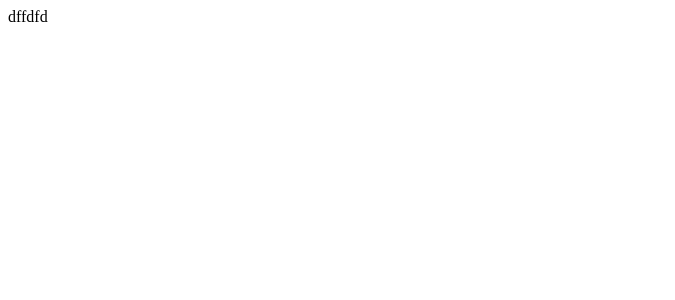
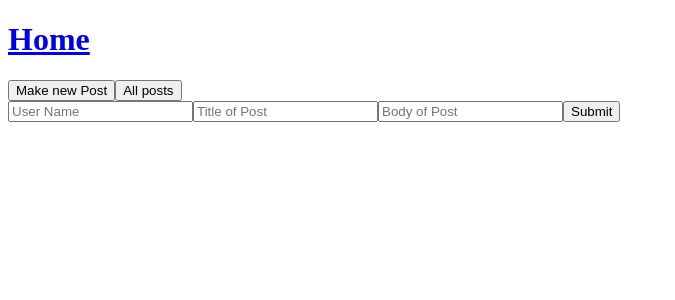
Before and after one commit to kelarcrisp/Discussion-Board, a React app: page /#/NewPost in a window 1280 px wide. Before the commit this address led to /#/PostList. Shown: the top 300 px of the page, without its empty margins (0-675 px from the left). Built offline with nearby package versions, Linux system fonts and the light colour scheme.

Commit message:
Fix forms and creating posts, and allow for state to update for voting on each post.

```diff
--- a/src/components/App.jsx
+++ b/src/components/App.jsx
@@ -1,8 +1,8 @@
 import React from 'react';
 import PostList from './PostList';
-
-
+import NewPostForm from './NewPostForm';
 import { Switch, Route } from 'react-router-dom';
+import Header from './Header';
 
 class App extends React.Component {
     constructor(props) {
@@ -29,9 +29,11 @@ class App extends React.Component {
     render() {
         return (
             <div>
-                dffdfd
+                <Header />
                 <Switch>
-                    <Route exact path='/' render={() => <PostList postList={this.state.masterPostList} />} />
+                    <Route exact path='/' />
+                    <Route exact path='/PostList' render={() => <PostList postList={this.state.masterPostList} />} />
+                    <Route exact path='/NewPost' render={() => <NewPostForm onNewPostCreation={this.handleAddingNewPostList} />} />
                 </Switch>
             </div>
         )
--- a/src/components/Header.jsx
+++ b/src/components/Header.jsx
@@ -4,12 +4,13 @@ import { Link } from 'react-router-dom';
 
 
 
-function Header(){
+function Header() {
   return (
     <div>
       <div>
         <h1 id="nav-title"><Link to="/">Home</Link></h1>
-        <Link to="/secondpage"><button class="nav-button">SecondPage</button></Link>
+        <Link to="/NewPost"><button className="nav-button">Make new Post</button></Link>
+        <Link to="/PostList"><button className="nav-button">All posts</button></Link>
       </div>
     </div>
   );
--- a/src/components/NewPostForm.jsx
+++ b/src/components/NewPostForm.jsx
@@ -1,4 +1,4 @@
-import React, { Component } from 'react';
+import React from 'react';
 import PropTypes from 'prop-types';
 import { v4 } from 'uuid';
 
@@ -17,7 +17,7 @@ function NewPostForm(props) {
 
     return (
         <div>
-            <form onSubmit={}>
+            <form onSubmit={handleNewPostFormSubmission}>
                 <input
                     type='text'
                     id='userName'
--- a/src/components/Post.jsx
+++ b/src/components/Post.jsx
@@ -23,9 +23,11 @@ class Post extends React.Component {
         this.setState({ downvotes: temp + 1 });
     }
 
+
+
     render() {
         return (
-            <div>
+            <div style={cardStyle}>
                 <h4>{this.props.userName}</h4>
                 <h4>{this.props.postTitle}</h4>
                 <h4>{this.props.postBody}</h4>
@@ -40,6 +42,16 @@ class Post extends React.Component {
         )
     }
 }
+var cardStyle = {
+
+    backgroundColor: 'darkgray',
+    width: '90%',
+    height: '300px',
+    overflow: 'auto',
+    border: '2px solid black'
+
+}
+
 
 Post.propTypes = {
     userName: PropTypes.string,
--- a/src/components/PostList.jsx
+++ b/src/components/PostList.jsx
@@ -10,10 +10,8 @@ const PostList = (props) => {
                 userName={post.userName}
                 postTitle={post.postTitle}
                 postBody={post.postBody}
-
                 key={post.id}
             />)}
-            <Post />
         </div>
     )
 }
```
Also changed, not shown: src/components/NewPostControl.jsx (deleted, +0 -14 lines), src/components/AddPost.jsx (added), template.ejs.
